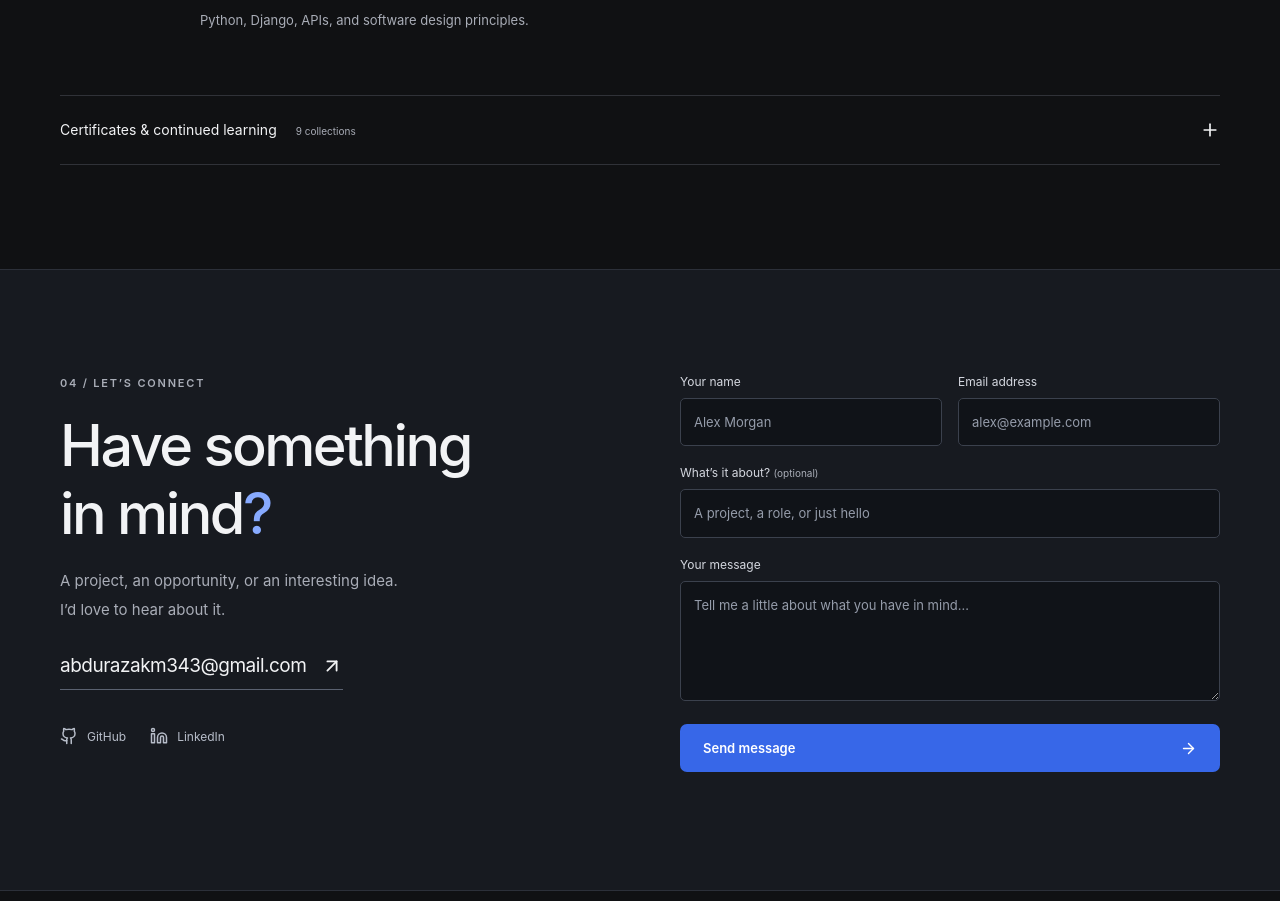
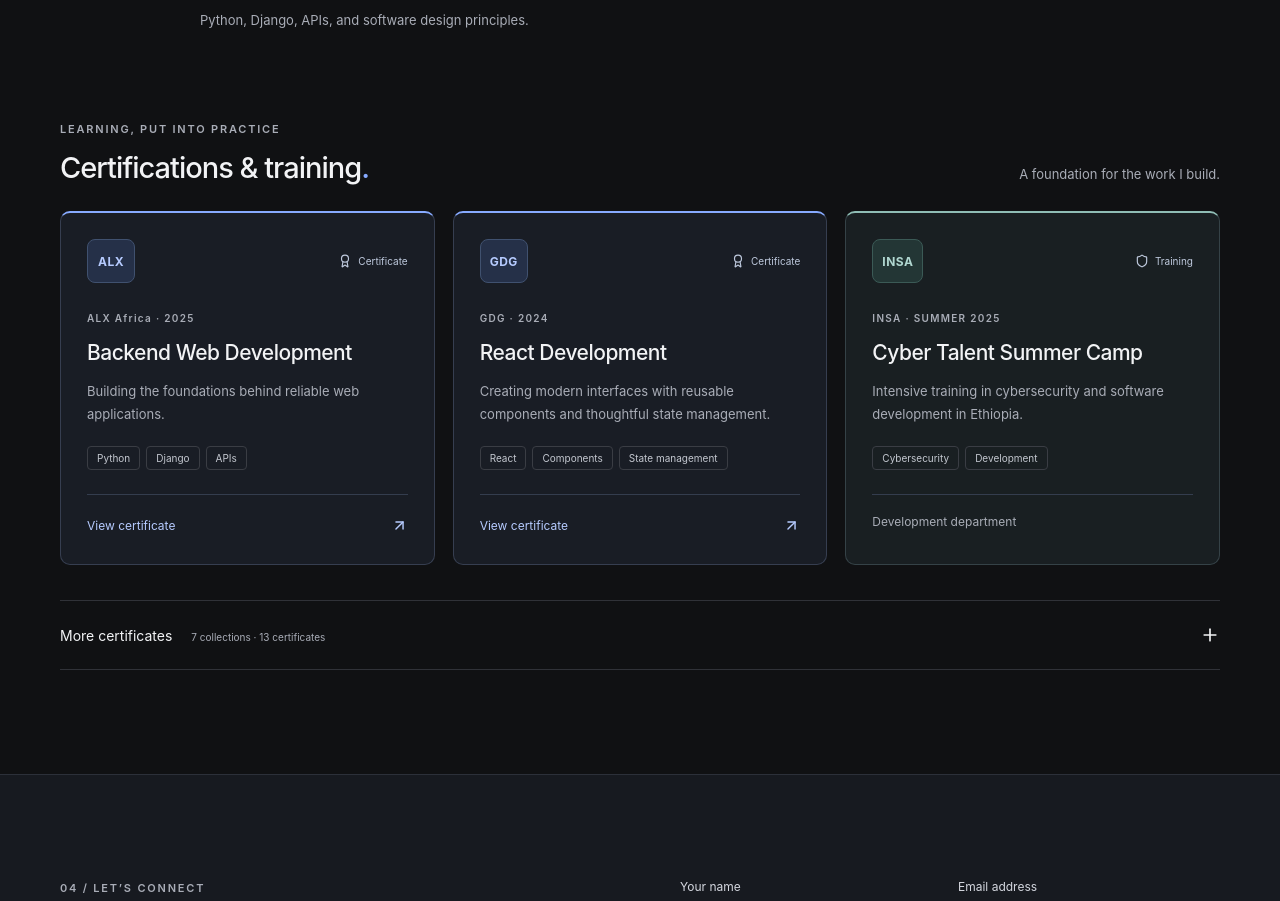
Before and after one commit to Abdurazakm/portfolio, a React (Vite) app: page / in a window 1280 px wide. Shown: the part 3922-4823 px from the top of the page. Built offline with nearby package versions, Linux system fonts and the light colour scheme.

Commit message:
Feature primary credentials and keep additional certificates expandable

```diff
--- a/src/certificates.js
+++ b/src/certificates.js
@@ -2,6 +2,12 @@ export const certificates = [
   {
     title: "Software Engineering – Backend Web Development",
     issuer: "ALX Africa",
+    featured: {
+      title: "Backend Web Development",
+      summary: "Building the foundations behind reliable web applications.",
+      skills: ["Python", "Django", "APIs"],
+      monogram: "ALX",
+    },
     year: "2025",
     image:
       "https://i.postimg.cc/rF0m2xBZ/70-back-end-web-development-certificate-abdurazak-mohammed.png",
@@ -35,6 +41,13 @@ export const certificates = [
   {
     title: "React Certificate",
     issuer: "GDG",
+    featured: {
+      title: "React Development",
+      summary:
+        "Creating modern interfaces with reusable components and thoughtful state management.",
+      skills: ["React", "Components", "State management"],
+      monogram: "GDG",
+    },
     year: "2024",
     image: "https://i.postimg.cc/ZqC5k7kD/Abdurazak-Mohammed.png",
     description:
--- a/src/components/Experience.jsx
+++ b/src/components/Experience.jsx
@@ -1,5 +1,12 @@
-import { ArrowUpRight, GraduationCap, Plus } from "lucide-react";
+import { ArrowUpRight, Award, GraduationCap, Plus, Shield } from "lucide-react";
 import { certificates } from "../certificates";
+
+const featuredCertificates = certificates.filter((cert) => cert.featured);
+const otherCertificates = certificates.filter((cert) => !cert.featured);
+const otherCertificateCount = otherCertificates.reduce(
+  (total, cert) => total + (cert.images?.length ?? 1),
+  0,
+);
 
 const experience = [
   {
@@ -58,23 +65,92 @@ export function Experience() {
           </div>
         </aside>
       </div>
+      <section
+        id="credentials"
+        className="credentials"
+        aria-labelledby="credentials-heading"
+      >
+        <div className="credentials-heading">
+          <div>
+            <p className="eyebrow">LEARNING, PUT INTO PRACTICE</p>
+            <h3 id="credentials-heading">
+              Certifications & training<span>.</span>
+            </h3>
+          </div>
+          <p>A foundation for the work I build.</p>
+        </div>
+        <div className="featured-credentials">
+          {featuredCertificates.map((cert) => (
+            <article className="credential-card" key={cert.title}>
+              <div className="credential-card-top">
+                <span className="issuer-mark" aria-hidden="true">
+                  {cert.featured.monogram}
+                </span>
+                <span className="credential-kind">
+                  <Award size={14} aria-hidden="true" /> Certificate
+                </span>
+              </div>
+              <p className="eyebrow">
+                {cert.issuer} · {cert.year}
+              </p>
+              <h4>{cert.featured.title}</h4>
+              <p className="credential-description">{cert.featured.summary}</p>
+              <ul className="tags" aria-label="Areas of study">
+                {cert.featured.skills.map((skill) => (
+                  <li key={skill}>{skill}</li>
+                ))}
+              </ul>
+              <a
+                className="credential-action"
+                href={cert.image}
+                target="_blank"
+                rel="noreferrer"
+                aria-label={`View ${cert.issuer} ${cert.featured.title} certificate (opens in a new tab)`}
+              >
+                View certificate <ArrowUpRight size={17} aria-hidden="true" />
+              </a>
+            </article>
+          ))}
+          <article className="credential-card credential-training">
+            <div className="credential-card-top">
+              <span className="issuer-mark" aria-hidden="true">
+                INSA
+              </span>
+              <span className="credential-kind">
+                <Shield size={14} aria-hidden="true" /> Training
+              </span>
+            </div>
+            <p className="eyebrow">INSA · SUMMER 2025</p>
+            <h4>Cyber Talent Summer Camp</h4>
+            <p className="credential-description">
+              Intensive training in cybersecurity and software development in
+              Ethiopia.
+            </p>
+            <ul className="tags" aria-label="Areas of study">
+              <li>Cybersecurity</li>
+              <li>Development</li>
+            </ul>
+            <p className="credential-note">Development department</p>
+          </article>
+        </div>
         <details className="certificates">
           <summary>
             <span>
-            Certificates & continued learning{" "}
+              More certificates{" "}
               <span className="certificate-count">
-              {certificates.length} collections
+                {otherCertificates.length} collections · {otherCertificateCount}{" "}
+                certificates
               </span>
             </span>
             <Plus size={20} />
           </summary>
           <div className="certificate-grid">
-          {certificates.map((cert) => (
+            {otherCertificates.map((cert) => (
               <article key={cert.title}>
                 <p className="eyebrow">
                   {cert.issuer} · {cert.year}
                 </p>
-              <h3>{cert.title}</h3>
+                <h4>{cert.title}</h4>
                 {cert.images ? (
                   <ul>
                     {cert.images.map((image, index) => (
@@ -96,5 +172,6 @@ export function Experience() {
           </div>
         </details>
       </section>
+    </section>
   );
 }
--- a/src/index.css
+++ b/src/index.css
@@ -656,6 +656,133 @@ summary::-webkit-details-marker {
   line-height: 1.7;
   color: #bdc4d4;
 }
+.credentials {
+  margin-top: 60px;
+}
+.credentials-heading {
+  display: flex;
+  justify-content: space-between;
+  align-items: flex-end;
+  gap: 20px;
+  margin-bottom: 26px;
+}
+.credentials-heading h3 {
+  margin-top: 12px;
+  font-size: 29px;
+  font-weight: 500;
+  letter-spacing: -1px;
+}
+.credentials-heading h3 > span {
+  color: var(--blue);
+}
+.credentials-heading > p {
+  color: var(--muted);
+  font-size: 13px;
+  line-height: 1.7;
+}
+.featured-credentials {
+  display: grid;
+  grid-template-columns: repeat(3, minmax(0, 1fr));
+  gap: 18px;
+}
+.credential-card {
+  display: flex;
+  flex-direction: column;
+  min-width: 0;
+  padding: 26px;
+  border: 1px solid #363e50;
+  border-top: 2px solid #87aaff;
+  border-radius: 10px;
+  background: #191d25;
+  transition:
+    border-color 0.2s,
+    background 0.2s;
+}
+.credential-card:hover,
+.credential-card:focus-within {
+  border-color: #6984bd;
+  background: #1d222c;
+}
+.credential-card-top {
+  display: flex;
+  align-items: center;
+  justify-content: space-between;
+  gap: 12px;
+  margin-bottom: 27px;
+}
+.issuer-mark {
+  min-width: 48px;
+  height: 44px;
+  padding-inline: 9px;
+  display: inline-flex;
+  justify-content: center;
+  align-items: center;
+  border: 1px solid #40516f;
+  border-radius: 8px;
+  color: #b6cbff;
+  background: #253048;
+  font-size: 12px;
+  font-weight: 700;
+  letter-spacing: 0.5px;
+}
+.credential-kind {
+  display: inline-flex;
+  align-items: center;
+  gap: 6px;
+  color: #bec9dd;
+  font-size: 10px;
+}
+.credential-card > .eyebrow {
+  font-size: 10px;
+  letter-spacing: 1.3px;
+}
+.credential-card h4 {
+  margin: 12px 0;
+  font-size: 21px;
+  font-weight: 500;
+  letter-spacing: -0.5px;
+  line-height: 1.35;
+}
+.credential-description {
+  color: var(--muted);
+  font-size: 13px;
+  line-height: 1.8;
+}
+.credential-card .tags {
+  margin: 20px 0 24px;
+}
+.credential-action,
+.credential-note {
+  margin-top: auto;
+  border-top: 1px solid #343d4e;
+  padding-top: 17px;
+  min-height: 44px;
+  font-size: 12px;
+  line-height: 1.6;
+}
+.credential-action {
+  display: flex;
+  justify-content: space-between;
+  align-items: center;
+  gap: 10px;
+  color: #b6cbff;
+}
+.credential-action:hover {
+  color: white;
+}
+.credential-training {
+  background: #191f22;
+  border-color: #354247;
+  border-top-color: #8fbdb5;
+}
+.credential-training .issuer-mark {
+  color: #b1d8d1;
+  background: #233635;
+  border-color: #3b5a56;
+}
+.credential-note {
+  color: var(--muted);
+}
 .certificates {
   border-block: 1px solid var(--line);
   margin-top: 35px;
@@ -688,7 +815,7 @@ summary::-webkit-details-marker {
 .certificate-grid .eyebrow {
   font-size: 9px;
 }
-.certificate-grid h3 {
+.certificate-grid h4 {
   font-size: 14px;
   line-height: 1.6;
   margin: 10px 0 15px;
@@ -895,6 +1022,21 @@ summary::-webkit-details-marker {
   }
 }
 @media (max-width: 760px) {
+  .credentials-heading {
+    display: block;
+  }
+  .credentials-heading > p {
+    margin-top: 12px;
+  }
+  .credentials-heading h3 {
+    font-size: 27px;
+  }
+  .featured-credentials {
+    grid-template-columns: 1fr;
+  }
+  .credential-card {
+    padding: 24px;
+  }
   html {
     scroll-padding-top: 86px;
   }
```
Lines whose indentation alone changed are shown as unchanged.
